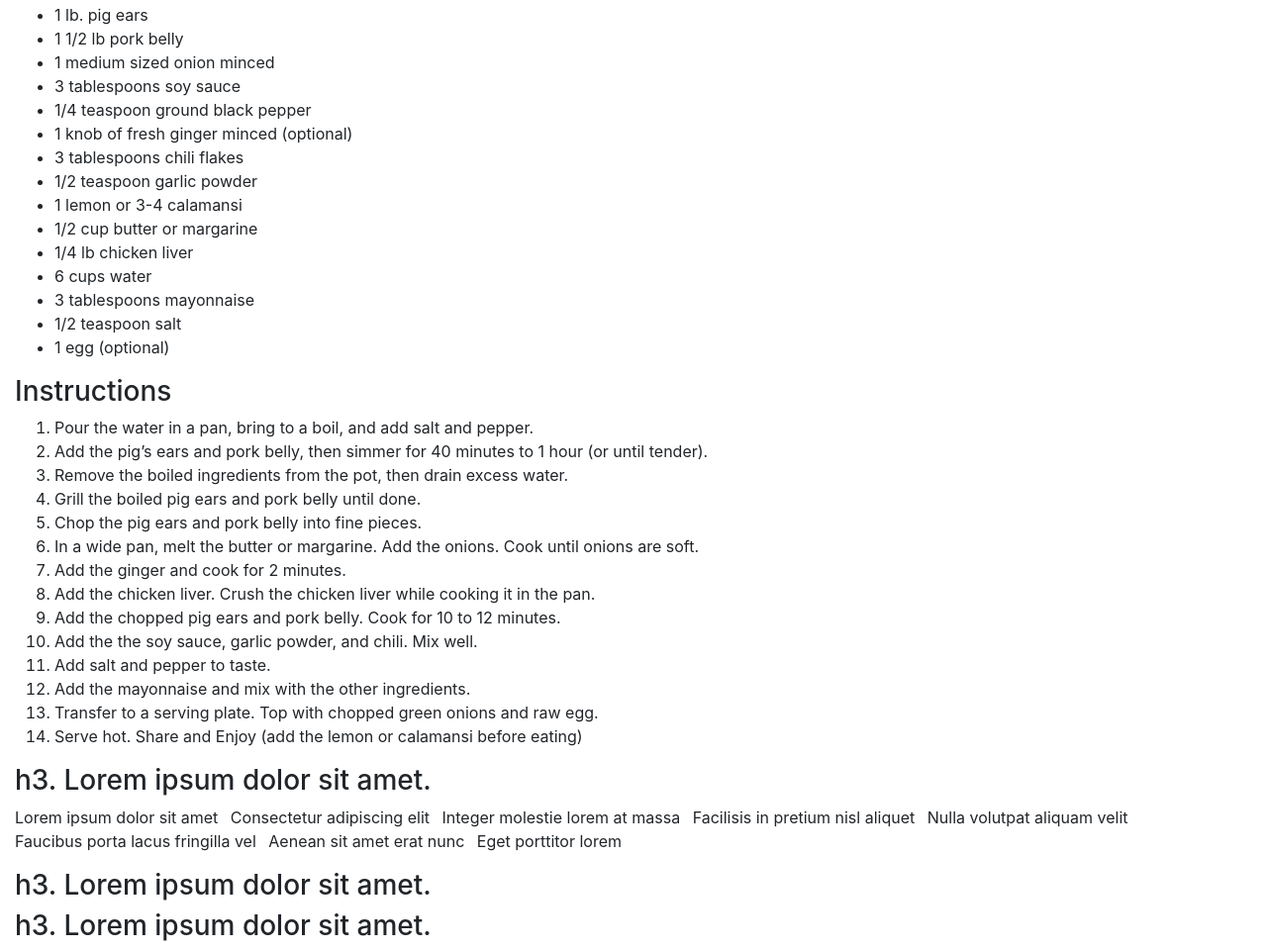
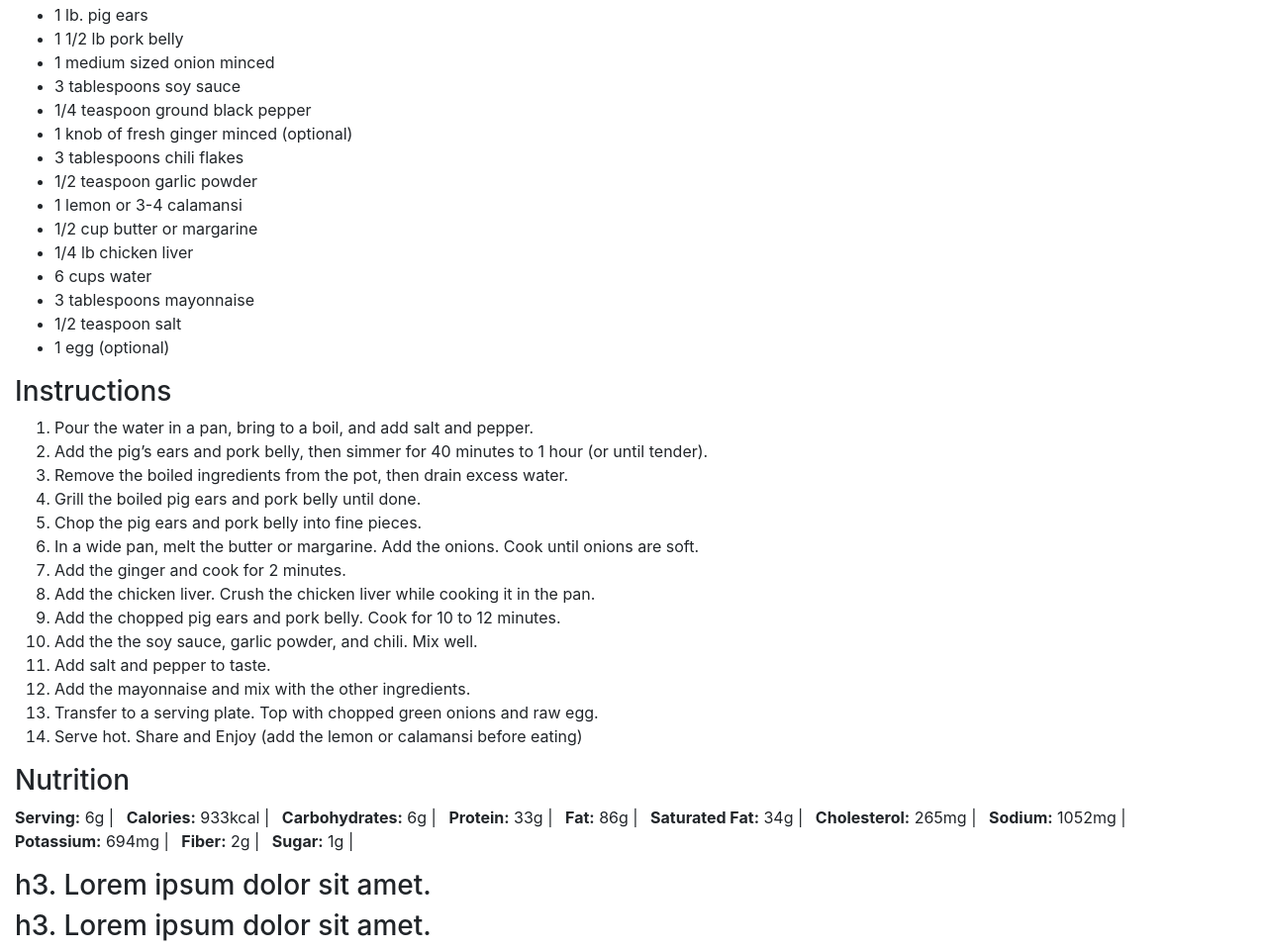
Before and after one commit to KevMcCall/Favorite-Recipe, a plain HTML site: page index.html in a window 1280 px wide. Shown: the part 441-1402 px from the top of the page at 99% size. Drawn offline with nearby package versions, Linux system fonts and the light colour scheme.

Commit message:
added nutrition info

```diff
--- a/index.html
+++ b/index.html
@@ -204,33 +204,40 @@
         </div>
         <div class="row">
             <div class="col-md-12">
-                <h3>
-                    h3. Lorem ipsum dolor sit amet.
-                </h3>
+                <h3>Nutrition</h3>
                 <ul class="list-unstyled">
                     <li class="list-item list-inline-item">
-                        Lorem ipsum dolor sit amet
+                        <b>Serving:</b> 6g |
                     </li>
                     <li class="list-item list-inline-item">
-                        Consectetur adipiscing elit
+                        <b>Calories:</b> 933kcal |
                     </li>
                     <li class="list-item list-inline-item">
-                        Integer molestie lorem at massa
+                        <b>Carbohydrates:</b> 6g |
                     </li>
                     <li class="list-item list-inline-item">
-                        Facilisis in pretium nisl aliquet
+                        <b>Protein:</b> 33g |
                     </li>
                     <li class="list-item list-inline-item">
-                        Nulla volutpat aliquam velit
+                        <b>Fat:</b> 86g |
                     </li>
                     <li class="list-item list-inline-item">
-                        Faucibus porta lacus fringilla vel
+                        <b>Saturated Fat:</b> 34g |
                     </li>
                     <li class="list-item list-inline-item">
-                        Aenean sit amet erat nunc
+                        <b>Cholesterol:</b> 265mg |
                     </li>
                     <li class="list-item list-inline-item">
-                        Eget porttitor lorem
+                        <b>Sodium:</b> 1052mg |
+                    </li>
+                    <li class="list-item list-inline-item">
+                        <b>Potassium:</b> 694mg |
+                    </li>
+                    <li class="list-item list-inline-item">
+                        <b>Fiber:</b> 2g |
+                    </li>
+                    <li class="list-item list-inline-item">
+                        <b>Sugar:</b> 1g |
                     </li>
                 </ul>
             </div>
@@ -263,8 +270,6 @@
 
 
 
-
-
 </body>
 
 </html>
```
